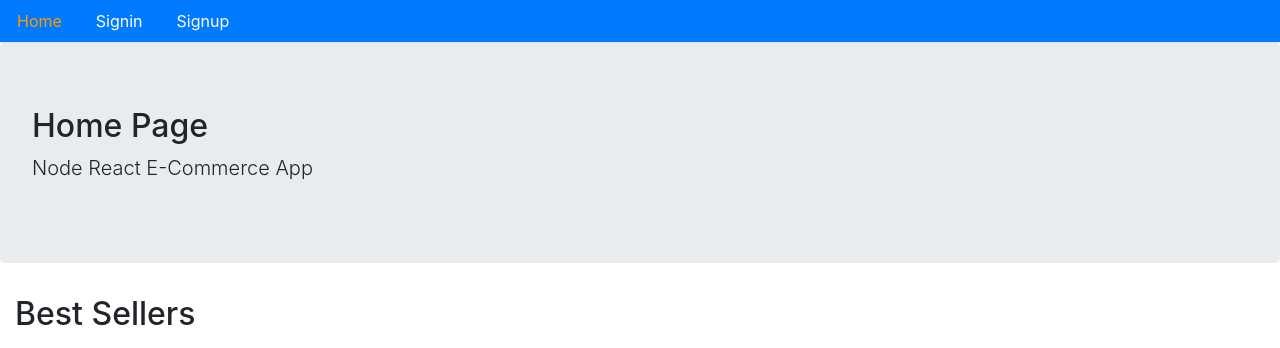
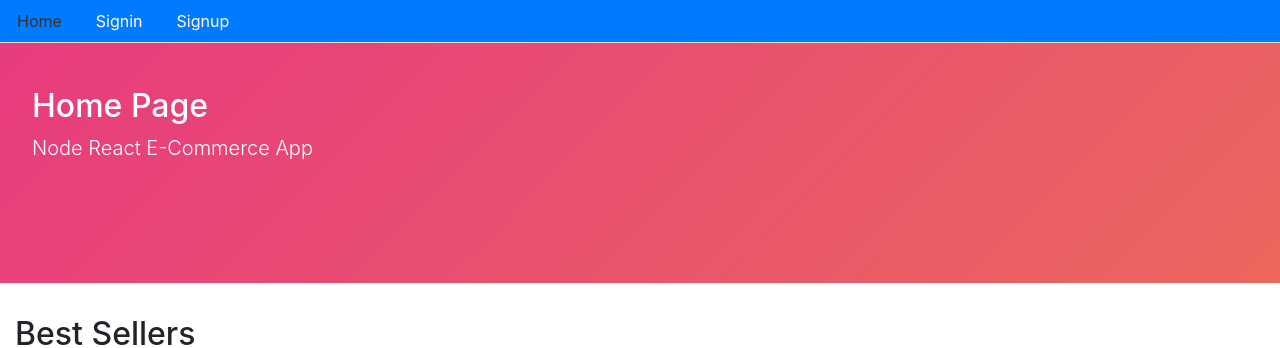
Before and after one commit to Faraz12515/MernStack-Ecommerce, a React (Create React App) app in the folder ecommerce-frontend/: page / in a window 1280 px wide. Shown: the top 348 px of the page. Built offline with nearby package versions, Linux system fonts and the light colour scheme; no server answers.

Commit message:
button and jumbotron styling

```diff
--- a/ecommerce-frontend/src/core/Layout.js
+++ b/ecommerce-frontend/src/core/Layout.js
@@ -1,5 +1,6 @@
 import React from "react";
 import Menu from "./Menu";
+import "../style.css";
 
 const Layout = ({
   title = "Title",
--- a/ecommerce-frontend/src/core/Menu.js
+++ b/ecommerce-frontend/src/core/Menu.js
@@ -6,7 +6,7 @@ import Failed from "../user/Failed";
 
 const isActive = (history, path) => {
   if (history.location.pathname === path) {
-    return { color: "#ff9900" };
+    return { color: "#333333" };
   } else {
     return { color: "#ffffff" };
   }
--- /dev/null
+++ b/ecommerce-frontend/src/style.css
@@ -0,0 +1,69 @@
+/*---------Border Radius----------*/
+.btn,
+.jumbotron,
+.nav:hover {
+  border-radius: 0px;
+}
+
+/*---------Product Image On Card----------*/
+.product-img {
+  min-height: 100px;
+}
+
+.jumbotron h2 {
+  margin-top: -20px;
+}
+
+@media only screen and (max-width: 600px) {
+  .jumbotron h2 {
+    margin-top: 10px;
+  }
+}
+
+/*---------Jumbotron Animation----------*/
+.jumbotron {
+  width: 30wh;
+  height: 30vh;
+  color: #fff;
+  background: linear-gradient(-45deg, #ee7752, #e73c7e, #23a6d5, #23d5ab);
+  background-size: 400% 400%;
+  -webkit-animation: Gradient 15s ease infinite;
+  -moz-animation: Gradient 15s ease infinite;
+  animation: Gradient 15s ease infinite;
+}
+
+@-webkit-keyframes Gradient {
+  0% {
+    background-position: 0% 50%;
+  }
+  50% {
+    background-position: 100% 50%;
+  }
+  100% {
+    background-position: 0% 50%;
+  }
+}
+
+@-moz-keyframes Gradient {
+  0% {
+    background-position: 0% 50%;
+  }
+  50% {
+    background-position: 100% 50%;
+  }
+  100% {
+    background-position: 0% 50%;
+  }
+}
+
+@keyframes Gradient {
+  0% {
+    background-position: 0% 50%;
+  }
+  50% {
+    background-position: 100% 50%;
+  }
+  100% {
+    background-position: 0% 50%;
+  }
+}
```
